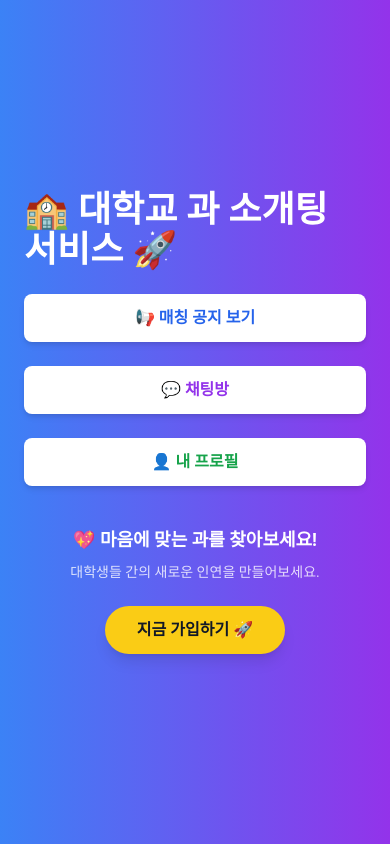
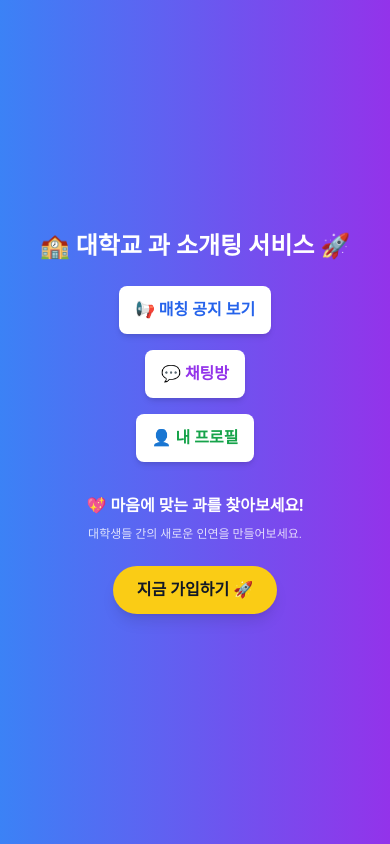
Before and after one commit to Ryugi62/university-blind-dating, a React (Vite) app in the folder frontend/: page / in a window 390 px wide. Built offline with nearby package versions, Linux system fonts and the light colour scheme; no server answers.

Commit message:
feat (frontend) : 홈 페이지 스타일 개선 및 반응형 디자인 적용

```diff
--- a/frontend/src/pages/Home/Home.jsx
+++ b/frontend/src/pages/Home/Home.jsx
@@ -4,29 +4,29 @@ const Home = () => {
     return (
         <div className="min-h-screen bg-gradient-to-r from-blue-500 to-purple-600 text-white flex flex-col items-center justify-center p-6">
             {/* 헤더 */}
-            <h1 className="text-4xl font-bold mb-6">🏫 대학교 과 소개팅 서비스 🚀</h1>
+            <h1 className="text-2xl sm:text-4xl font-bold mb-6 text-center">🏫 대학교 과 소개팅 서비스 🚀</h1>
 
             {/* 네비게이션 */}
-            <nav className="grid grid-cols-1 sm:grid-cols-3 gap-6 w-full max-w-md text-center">
-                <Link to="/notices" className="bg-white text-blue-600 font-semibold py-3 px-6 rounded-lg shadow-md transition-all hover:bg-blue-600 hover:text-white">
+            <nav className="flex flex-col sm:flex-row gap-4 sm:gap-6 w-full max-w-md text-center justify-center items-center">
+                <Link to="/notices" className="bg-white text-blue-600 font-semibold py-3 px-4 sm:px-6 rounded-lg shadow-md transition-all hover:bg-blue-600 hover:text-white">
                     📢 매칭 공지 보기
                 </Link>
-                <Link to="/chatrooms" className="bg-white text-purple-600 font-semibold py-3 px-6 rounded-lg shadow-md transition-all hover:bg-purple-600 hover:text-white">
+                <Link to="/chatrooms" className="bg-white text-purple-600 font-semibold py-3 px-4 sm:px-6 rounded-lg shadow-md transition-all hover:bg-purple-600 hover:text-white">
                     💬 채팅방
                 </Link>
-                <Link to="/profile" className="bg-white text-green-600 font-semibold py-3 px-6 rounded-lg shadow-md transition-all hover:bg-green-600 hover:text-white">
+                <Link to="/profile" className="bg-white text-green-600 font-semibold py-3 px-4 sm:px-6 rounded-lg shadow-md transition-all hover:bg-green-600 hover:text-white">
                     👤 내 프로필
                 </Link>
             </nav>
 
             {/* 추가 설명 */}
-            <div className="mt-10 text-center">
-                <p className="text-lg font-semibold">💖 마음에 맞는 과를 찾아보세요!</p>
-                <p className="text-sm opacity-80 mt-2">대학생들 간의 새로운 인연을 만들어보세요.</p>
+            <div className="mt-8 sm:mt-10 text-center">
+                <p className="text-base sm:text-lg font-semibold">💖 마음에 맞는 과를 찾아보세요!</p>
+                <p className="text-xs sm:text-sm opacity-80 mt-2">대학생들 간의 새로운 인연을 만들어보세요.</p>
             </div>
 
             {/* CTA 버튼 */}
-            <Link to="/signup" className="mt-6 bg-yellow-400 text-gray-900 font-semibold py-3 px-8 rounded-full shadow-lg hover:bg-yellow-500 transition-all">
+            <Link to="/signup" className="mt-6 bg-yellow-400 text-gray-900 font-semibold py-3 px-6 sm:px-8 rounded-full shadow-lg hover:bg-yellow-500 transition-all">
                 지금 가입하기 🚀
             </Link>
         </div>
```
